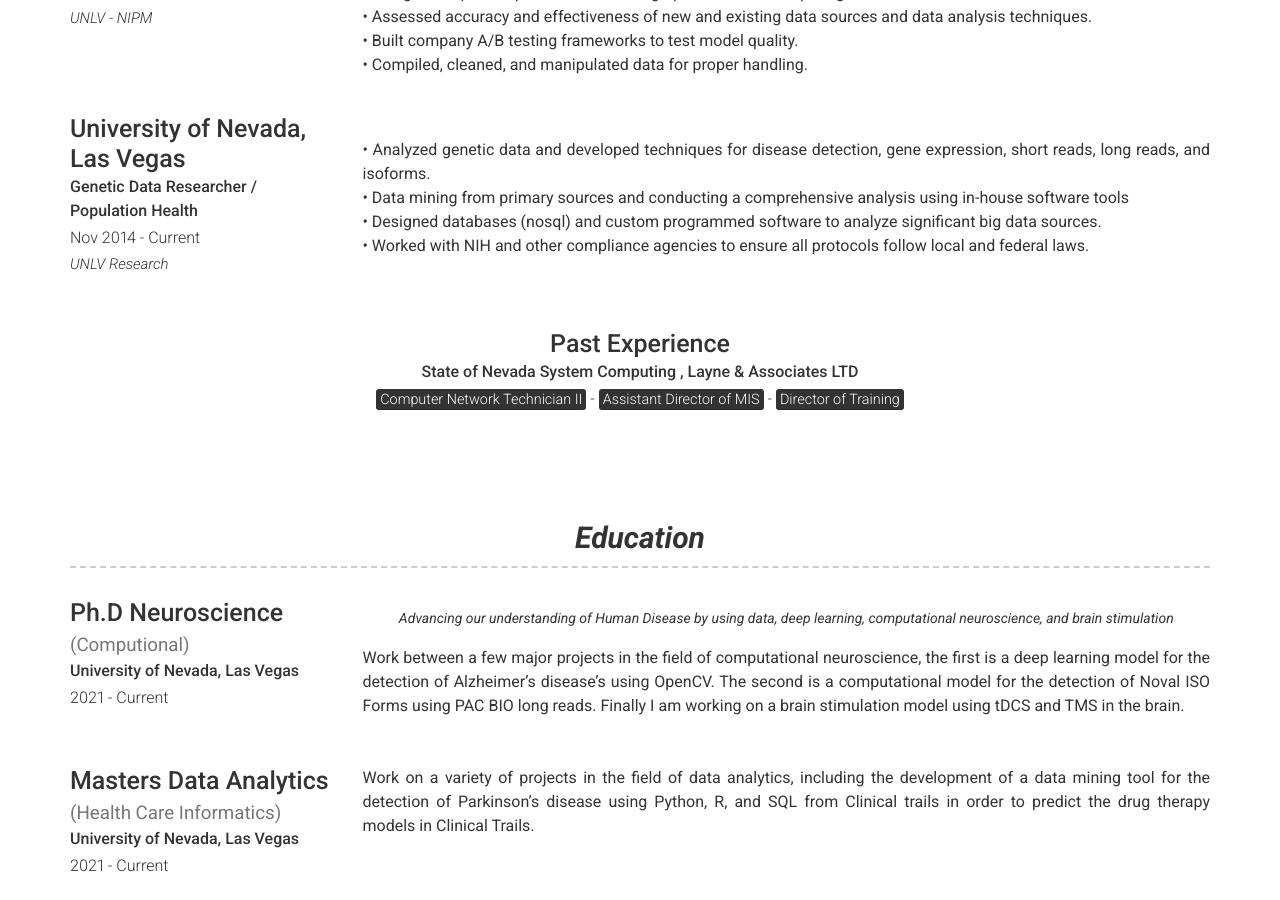
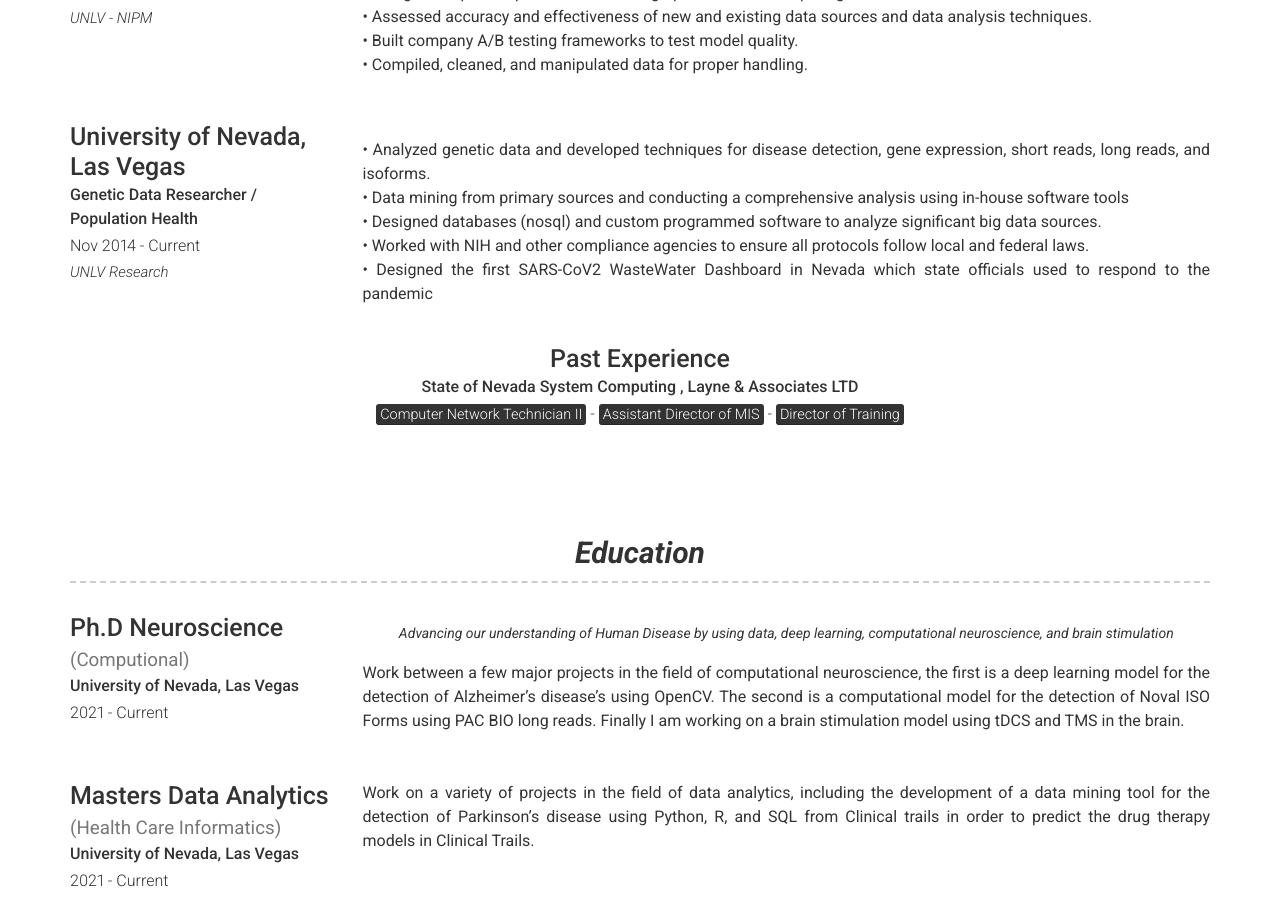
Before and after one commit to ricyoung/ricyoung.github.io, a Jekyll site: the page built from index.md, in a window 1280 px wide and 900 px high, scrolled down 1621 px. Built offline with Jekyll 4.4.1, drawn with Linux system fonts in a browser that asks for light colours; nearby versions of some CDN libraries; some of the changed lines change nothing that is shown.

Commit message:
pdf update

```diff
--- a/_config.yml
+++ b/_config.yml
@@ -37,7 +37,7 @@
 additional_links:
 - title: Download PDF
   icon: fas fa-file-pdf
-  url: https://www.dropbox.com/resume
+  url: https://www.dropbox.com/s/2fy19ow6t8v8hnl/Richard_Young_Resume.pdf?dl=1
 
 - title: Summary Resume
   icon: fas fa-timeline
@@ -132,6 +132,7 @@
           <br>• Data mining from primary sources and conducting a comprehensive analysis using in-house software tools
           <br>• Designed databases (nosql) and custom programmed software to analyze significant big data sources.
           <br>• Worked with NIH and other compliance agencies to ensure all protocols follow local and federal laws.
+          <br>• Designed the first SARS-CoV2 WasteWater Dashboard in Nevada which state officials used to respond to the pandemic
 
 
       - layout: top-middle
```
